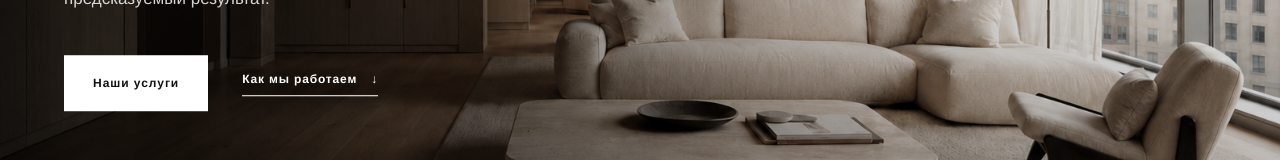
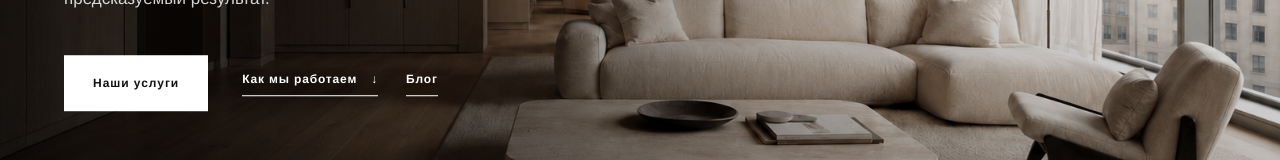
Before and after one commit to artemy-os/formula-remonta, a Next.js app: page / in a window 1280 px wide. Shown: the part 493-653 px from the top of the page. Built offline with nearby package versions, Linux system fonts and the light colour scheme.

Commit message:
Link to the blog from the homepage hero

```diff
--- a/app/page.tsx
+++ b/app/page.tsx
@@ -178,7 +178,10 @@ export default function Home() {
           </p>
           <div className="hero-actions">
             <a className="button button-light" href="#services">Наши услуги</a>
-            <a className="text-link light-link" href="#process">Как мы работаем <span>↓</span></a>
+            <div style={{ display: "flex", flexWrap: "wrap", alignItems: "center", gap: "12px 28px" }}>
+              <a className="text-link light-link" href="#process">Как мы работаем <span>↓</span></a>
+              <a className="text-link light-link" href={assetPath("/news/")}>Блог</a>
+            </div>
           </div>
         </div>
         <a className="scroll-cue" href="#about" aria-label="Перейти к разделу о компании">
```
